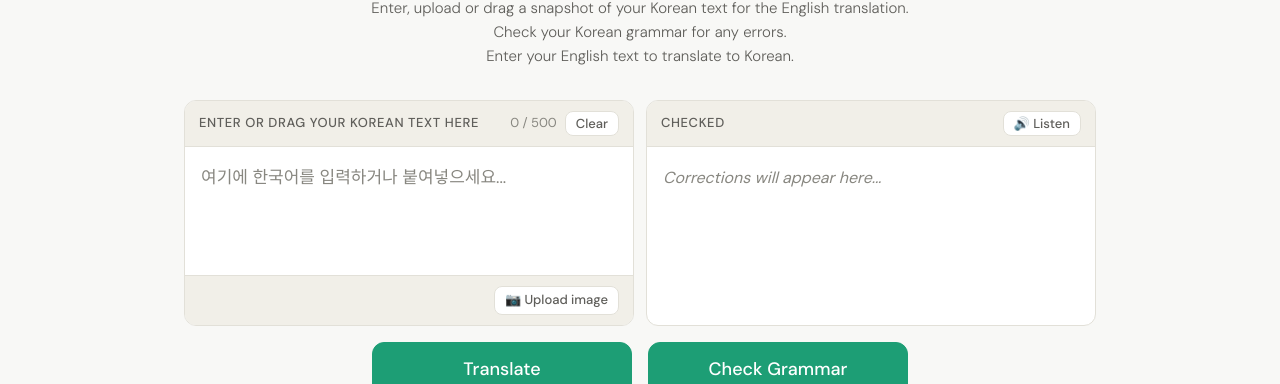
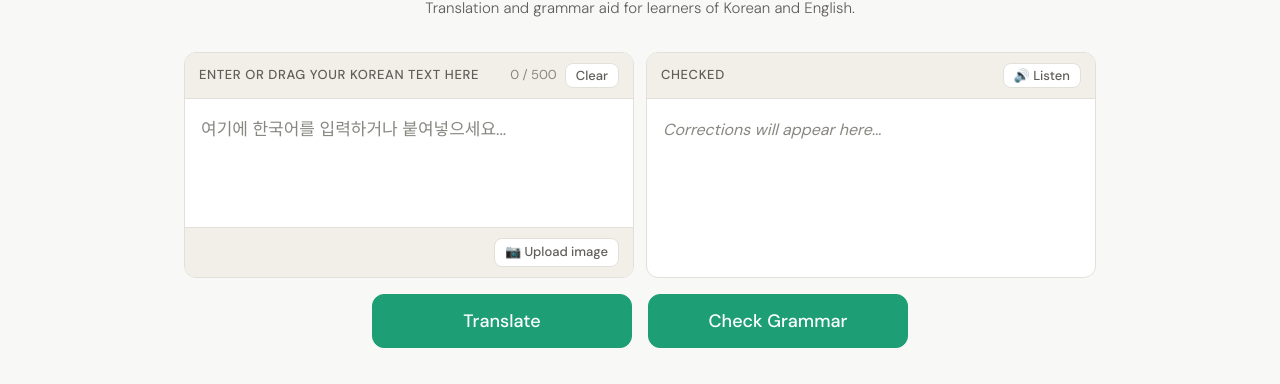
Before and after one commit to jimmychi/kgrammar, a website: page frontend/index.html in a window 1280 px wide. Shown: the part 199-583 px from the top of the page. Drawn offline with Linux system fonts and the light colour scheme.

Commit message:
simplify subtitle copy

```diff
--- a/frontend/index.html
+++ b/frontend/index.html
@@ -30,9 +30,7 @@
   <main class="kg-main">
     <div class="kg-hero">
       <div class="kg-hero-logo">k<span>grammar</span></div>
-      <p class="kg-subtitle">Enter, upload or drag a snapshot of your Korean text for the English translation.</p>
-      <p class="kg-subtitle">Check your Korean grammar for any errors.</p>
-      <p class="kg-subtitle">Enter your English text to translate to Korean.</p>
+      <p class="kg-subtitle">Translation and grammar aid for learners of Korean and English.</p>
     </div>
 
     <div class="kg-panels">
```
